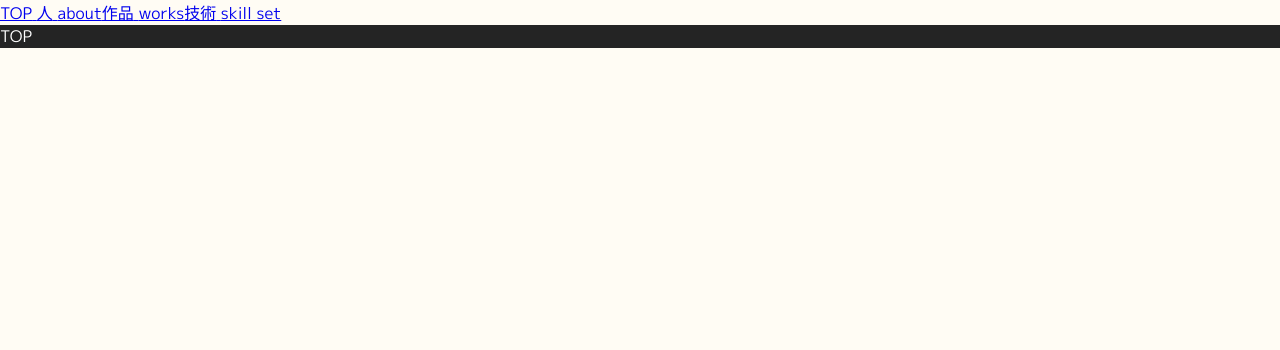
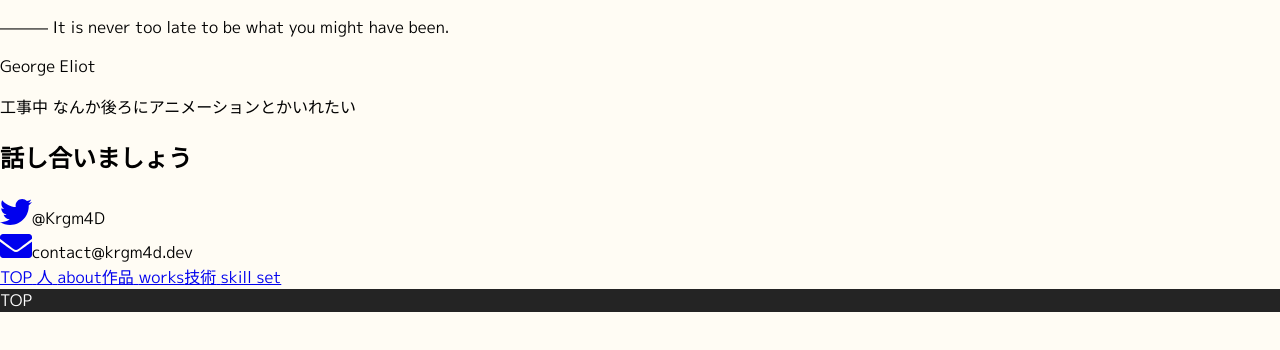
Before and after one commit to Kurogoma4D/portfolio, a Next.js app: page / in a window 1280 px wide. Shown: the top 350 px of the page. Built offline with nearby package versions, Linux system fonts and the light colour scheme.

Commit message:
add: fontawesome

```diff
--- a/components/Header/Header.tsx
+++ b/components/Header/Header.tsx
@@ -1,7 +1,7 @@
 import * as React from "react";
 import * as style from "./Header.scss";
 import Link from "next/link";
-import { Router, useRouter } from "next/dist/client/router";
+import { Router, useRouter } from "next/router";
 import AppContext from "../../utils/AppContext";
 
 type Props = {
@@ -11,7 +11,7 @@ type Props = {
 const Header: React.FC<Props> = ({ menuItem }) => {
   const [isOpened, setIsOpened] = React.useState(false);
   const { state } = React.useContext(AppContext);
-  const router = useRouter();
+  const { pathname } = useRouter();
 
   React.useEffect(() => {
     function onChangeRoute() {
@@ -82,7 +82,7 @@ const Header: React.FC<Props> = ({ menuItem }) => {
   }
 
   function getTitle() {
-    var path = router.pathname.substring(1).toUpperCase();
+    var path = pathname.substring(1).toUpperCase();
     if (path === "") {
       path = "TOP";
     }
--- a/package.json
+++ b/package.json
@@ -9,6 +9,10 @@
     "type-check": "tsc"
   },
   "dependencies": {
+    "@fortawesome/fontawesome-svg-core": "^1.2.25",
+    "@fortawesome/free-brands-svg-icons": "^5.11.2",
+    "@fortawesome/free-solid-svg-icons": "^5.11.2",
+    "@fortawesome/react-fontawesome": "^0.1.7",
     "@material-ui/core": "^4.6.0",
     "@material-ui/icons": "^4.5.1",
     "@material-ui/styles": "^4.6.0",
--- a/pages/_app.tsx
+++ b/pages/_app.tsx
@@ -3,6 +3,9 @@ import "../styles/global.scss";
 import Header from "../components/Header/Header";
 import { menuItemProps } from "../utils/menuItemProps";
 import AppContext from "../utils/AppContext";
+import { library } from "@fortawesome/fontawesome-svg-core";
+import { fab } from "@fortawesome/free-brands-svg-icons";
+import { fas } from "@fortawesome/free-solid-svg-icons";
 
 class MyApp extends NextApp {
   state = {
@@ -17,6 +20,9 @@ class MyApp extends NextApp {
 
   render() {
     const { Component } = this.props;
+
+    library.add(fab, fas);
+
     return (
       <>
         <AppContext.Provider
--- a/pages/index.tsx
+++ b/pages/index.tsx
@@ -3,6 +3,7 @@ import { NextPage } from "next";
 import Layout from "../components/LayoutComp/Layout";
 import * as style from "../styles/index.scss";
 import AppContext from "../utils/AppContext";
+import { FontAwesomeIcon } from "@fortawesome/react-fontawesome";
 
 const IndexPage: NextPage = () => {
   const { state } = React.useContext(AppContext);
@@ -26,9 +27,28 @@ const IndexPage: NextPage = () => {
 
   return (
     <Layout title="Kurogoma4D">
-      <div className={style.topWrapper}></div>
-      <div className={style.personWrapper}></div>
-      <div className={style.topWrapper}></div>
+      <div className={style.topWrapper}>
+        <p className={style.quote}>
+          ――― It is never too late to be what you might have been.
+        </p>
+        <p className={style.author}>George Eliot</p>
+        <p>工事中 なんか後ろにアニメーションとかいれたい</p>
+      </div>
+      <div className={style.personWrapper}>
+        <h2>話し合いましょう</h2>
+        <section>
+          <a href="https://twitter.com/Krgm4D" className={style.twitter}>
+            <FontAwesomeIcon icon={["fab", "twitter"]} size="2x" />
+          </a>
+          <span>@Krgm4D</span>
+        </section>
+        <section>
+          <a href="mailto:contact&#64;krgm4d.dev" className={style.mail}>
+            <FontAwesomeIcon icon={["fas", "envelope"]} size="2x" />
+          </a>
+          <span>contact@krgm4d.dev</span>
+        </section>
+      </div>
     </Layout>
   );
 };
--- a/styles/index.scss
+++ b/styles/index.scss
@@ -4,8 +4,51 @@
   background: #888888;
 }
 
+.topWrapper p {
+  text-align: right;
+  font-family: "M PLUS 1p", "Franklin Gothic Medium", sans-serif;
+  font-weight: 700;
+  color: white;
+  transform: skewY(-8deg);
+}
+
+.quote {
+  font-size: 3vw;
+  padding: 40vh 4vw 0;
+}
+
+.author {
+  font-size: 2.8vw;
+  padding: 0 4vw;
+  line-height: 5vh;
+}
+
 .personWrapper {
   width: 100%;
-  height: 100vh;
-  background: #402958;
+  height: 80vh;
+  padding-top: 20vh;
 }
+
+.twitter {
+  color: #1da1f2;
+  vertical-align: middle;
+}
+
+.mail {
+  color: #464646;
+  vertical-align: middle;
+}
+
+.personWrapper h2 {
+  margin-left: 24px;
+  font-family: "M PLUS Rounded 1c", sans-serif;
+}
+
+.personWrapper section {
+  margin: 24px;
+}
+
+.personWrapper span {
+  font-size: 18px;
+  margin-left: 12px;
+}
```
Also changed, not shown: 1 other file (tests, documents, lock files or other folders).
